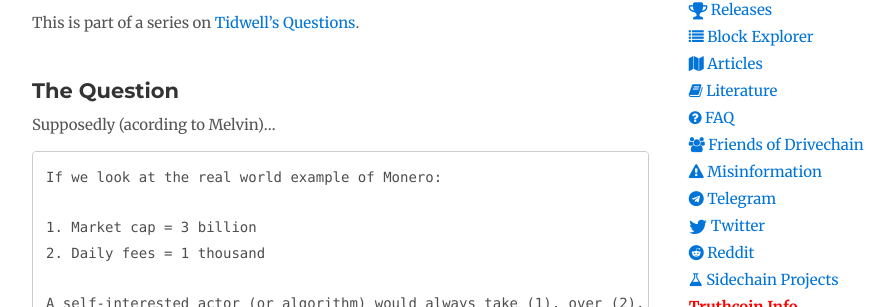
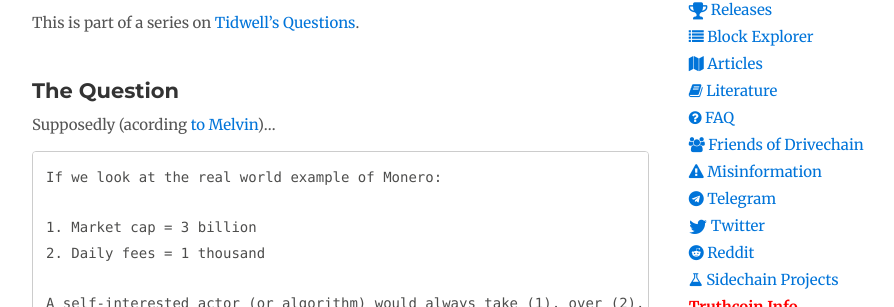
Before and after one commit to drivechain-project/drivechain.info, a Jekyll site: the page built from _posts/2023-09-09-fees.md, in a window 1280 px wide and 900 px high. Shown: the part 198-505 px from the top of the window, without its empty margins (138-1032 px from the left). Built offline with Jekyll 4.4.1, drawn with Linux system fonts in a browser that asks for light colours; comment, search, counter and statistics services are not loaded; some of the changed lines change nothing that is shown.

Commit message:
cite this
otherwise it kind of looks like I'm saying it

```diff
--- a/_posts/2023-09-09-fees.md
+++ b/_posts/2023-09-09-fees.md
@@ -9,7 +9,7 @@ This is part of a series on [Tidwell's Questions](https://twitter.com/miketwenty
 
 ## The Question
 
-Supposedly (acording to Melvin)...
+Supposedly (acording [to Melvin](https://twitter.com/melvincarvalho/status/1693570731227951483))...
 
     If we look at the real world example of Monero:
 
```
